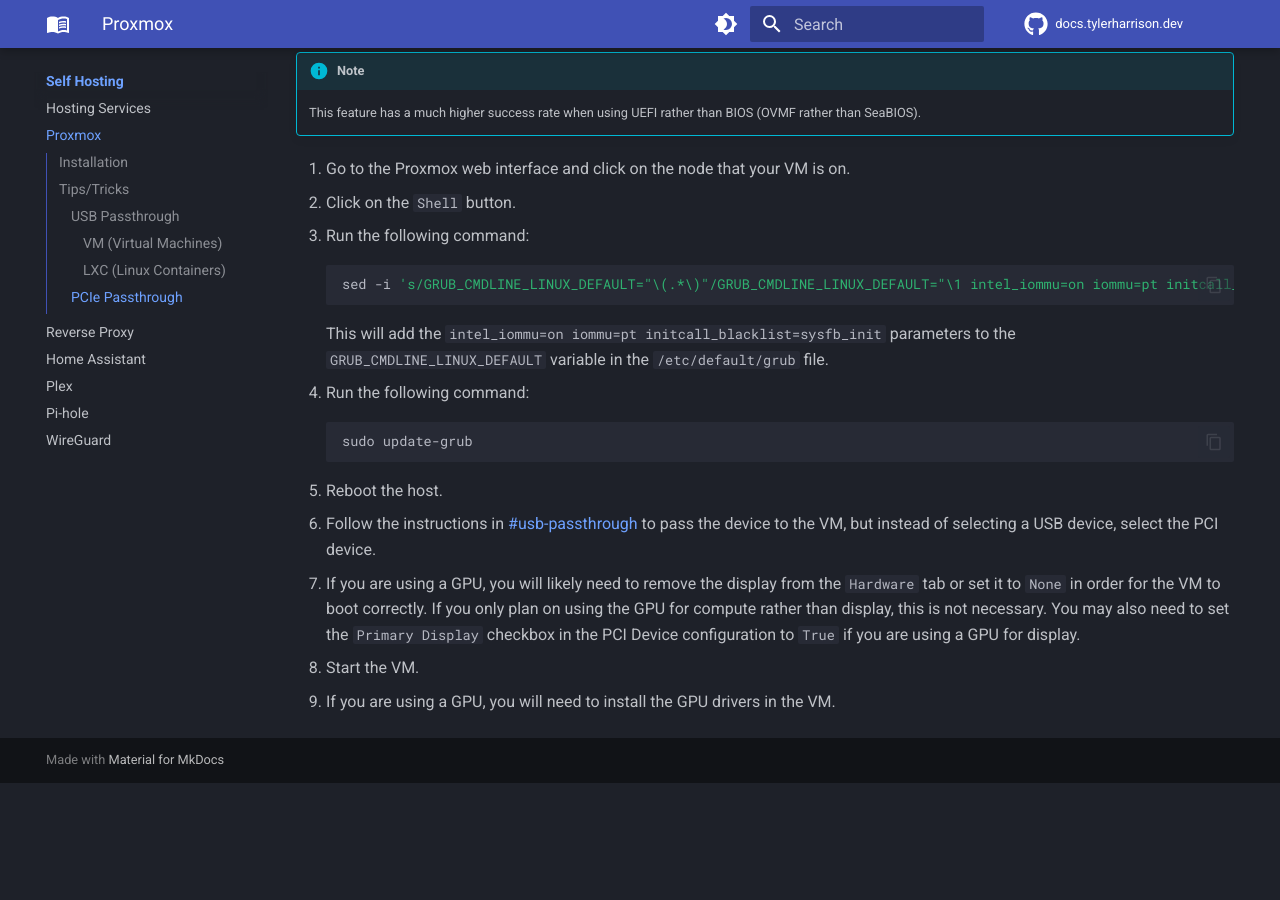
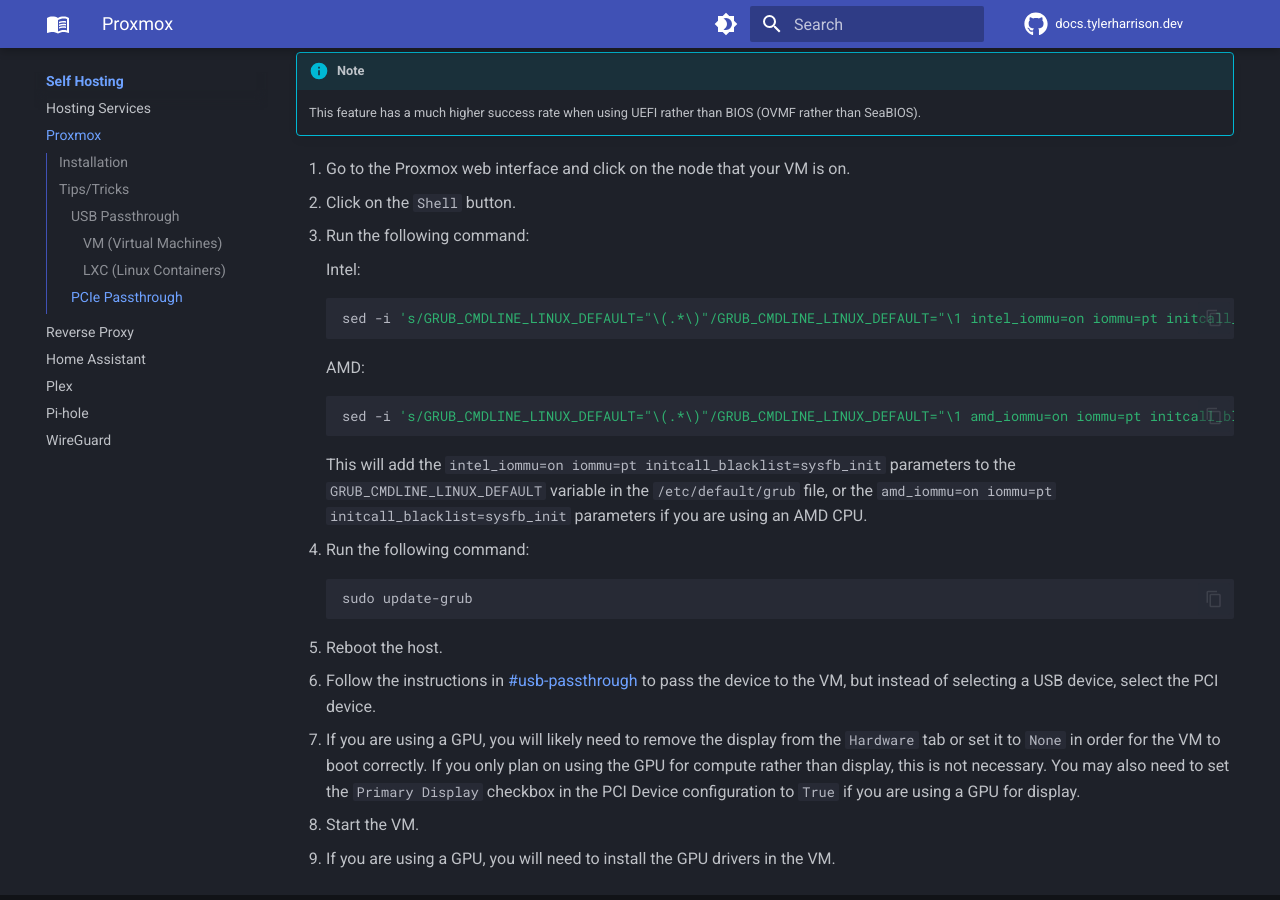
Before and after one commit to williamhatcher/docs.tylerharrison.dev, an MkDocs documentation site: the page built from docs/self-hosting/proxmox.md, in a window 1280 px wide and 900 px high, scrolled down 2643 px. Built offline with MkDocs 1.6.1 and Material for MkDocs 9.7.7, drawn with Linux system fonts in a browser that asks for light colours; comment, search, counter and statistics services are not loaded; before the commit the page ends 3426 px from its top, so only the background shows below that.

Commit message:
Add AMD Proxmox info
Signed-off-by: Tyler Harrison <tyleraharrison@gmail.com>

````diff
--- a/docs/self-hosting/proxmox.md
+++ b/docs/self-hosting/proxmox.md
@@ -127,11 +127,19 @@ These instructions are based on the [PCIe Passthrough](https://pve.proxmox.com/w
 2. Click on the `Shell` button.
 3. Run the following command:
 
+    Intel:
+
     ```bash
     sed -i 's/GRUB_CMDLINE_LINUX_DEFAULT="\(.*\)"/GRUB_CMDLINE_LINUX_DEFAULT="\1 intel_iommu=on iommu=pt initcall_blacklist=sysfb_init"/' /etc/default/grub
     ```
 
-    This will add the `intel_iommu=on iommu=pt initcall_blacklist=sysfb_init` parameters to the `GRUB_CMDLINE_LINUX_DEFAULT` variable in the `/etc/default/grub` file.
+    AMD:
+
+    ```bash
+    sed -i 's/GRUB_CMDLINE_LINUX_DEFAULT="\(.*\)"/GRUB_CMDLINE_LINUX_DEFAULT="\1 amd_iommu=on iommu=pt initcall_blacklist=sysfb_init"/' /etc/default/grub
+    ```
+
+    This will add the `intel_iommu=on iommu=pt initcall_blacklist=sysfb_init` parameters to the `GRUB_CMDLINE_LINUX_DEFAULT` variable in the `/etc/default/grub` file, or the `amd_iommu=on iommu=pt initcall_blacklist=sysfb_init` parameters if you are using an AMD CPU.
 
 4. Run the following command:
 
````
